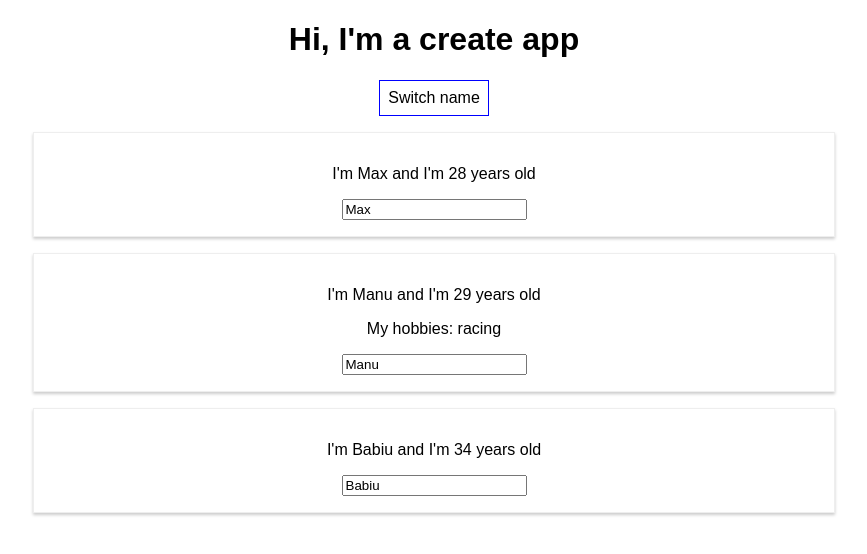
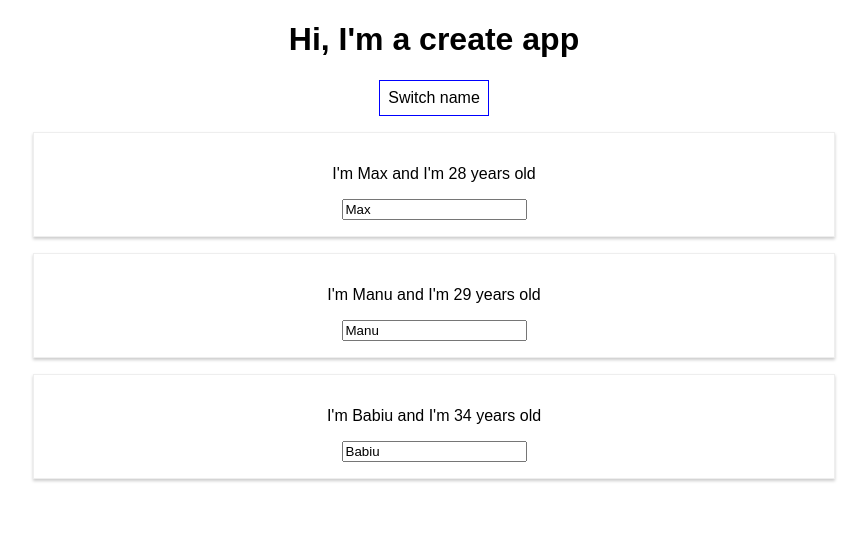
Before and after one commit to buaiscia/complete-react-app-test, a React (Create React App) app: page / in a window 1280 px wide. Both pictures are taken after a click on the button "Switch name". Shown: the top 554 px of the page, without its empty margins (206-1073 px from the left). Built offline with nearby package versions, Linux system fonts and the light colour scheme.

Commit message:
add list ofor the persons object

```diff
--- a/src/App.js
+++ b/src/App.js
@@ -55,7 +55,10 @@
     if(this.state.showPersons) {
       persons = (
           <div>
-                <Person
+            {this.state.persons.map(person => {
+              return <Person name={person.name} age={person.age}/>
+            })}
+                {/* <Person
                   name={this.state.persons[0].name}
                   age={this.state.persons[0].age} />
                 <Person
@@ -65,7 +68,7 @@
                   changed={this.nameChangeHandler}> My hobbies: racing </Person>
                 <Person
                   name={this.state.persons[2].name}
-                  age={this.state.persons[2].age} />
+                  age={this.state.persons[2].age} />       */}
           </div>
       )
 
```
